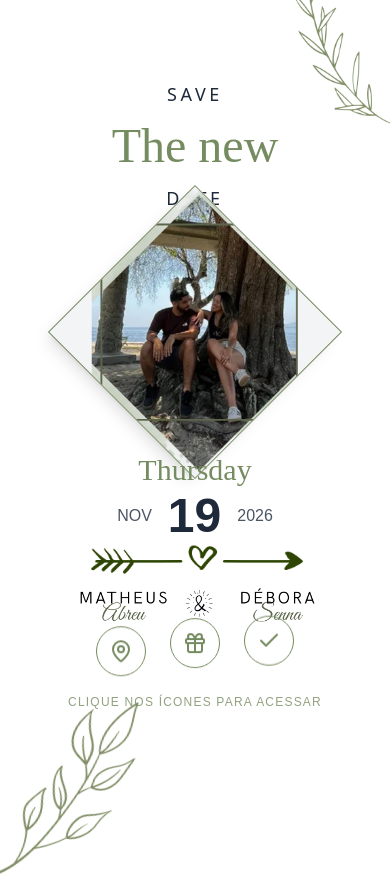
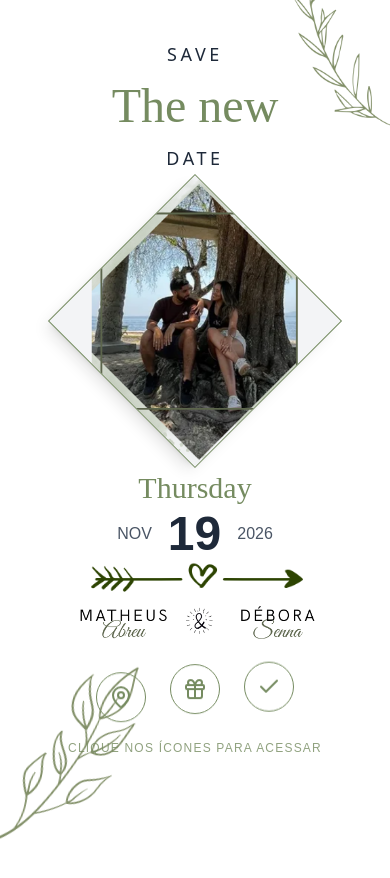
Before and after one commit to isacpimenta/casamento, a React (Vite) app: page / in a window 390 px wide. After the commit the page ends 844 px from the top, so only its background shows below. Built offline with nearby package versions, Linux system fonts and the light colour scheme.

Commit message:
tentando consertar

```diff
--- a/src/App.jsx
+++ b/src/App.jsx
@@ -6,7 +6,7 @@ function App() {
 
   return (
     // Aumentei o pb-20 para empurrar o conteúdo inferior para cima
-    <div className="relative min-h-screen w-full overflow-hidden bg-white flex flex-col items-center justify-between pt-20 pb-40 md:pt-5 md:pb-20 px-6">
+    <div className="relative min-h-screen w-full overflow-hidden bg-white flex flex-col items-center justify-between pt-10 pb-20 md:pt-5 md:pb-20 px-6">
 
       {/* Ramos Decorativos */}
       <img
```
